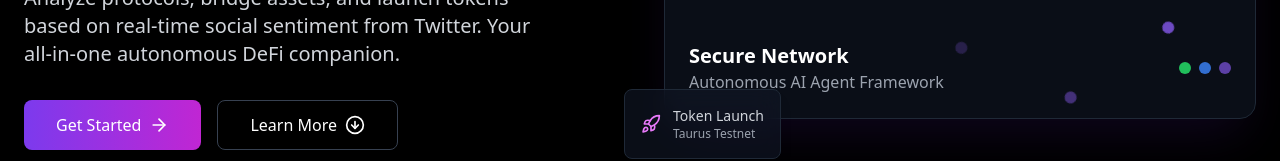
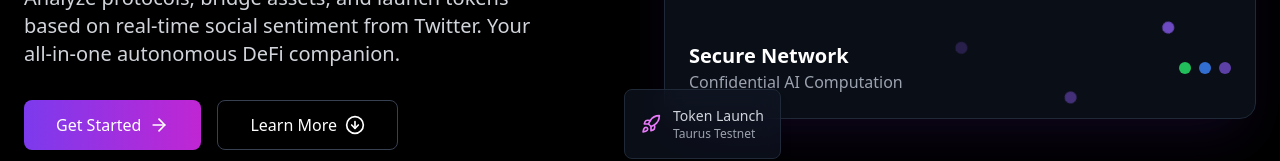
Before and after one commit to dhananjaypai08/Sentinex, a React (Vite) app in the folder frontend/: page / in a window 1280 px wide. Shown: the part 454-615 px from the top of the page. Built offline with nearby package versions, Linux system fonts and the light colour scheme; what wagmi would draw is missing.

Commit message:
frontend fix

```diff
--- a/frontend/src/components/Landing.jsx
+++ b/frontend/src/components/Landing.jsx
@@ -271,7 +271,7 @@ const Landing = () => {
                   <div className="mt-6 flex items-center justify-between">
                     <div>
                       <h3 className="text-xl font-bold">Secure Network</h3>
-                      <p className="text-gray-400">Autonomous AI Agent Framework</p>
+                      <p className="text-gray-400">Confidential AI Computation</p>
                     </div>
                     <div className="flex gap-2">
                       <motion.div
```
